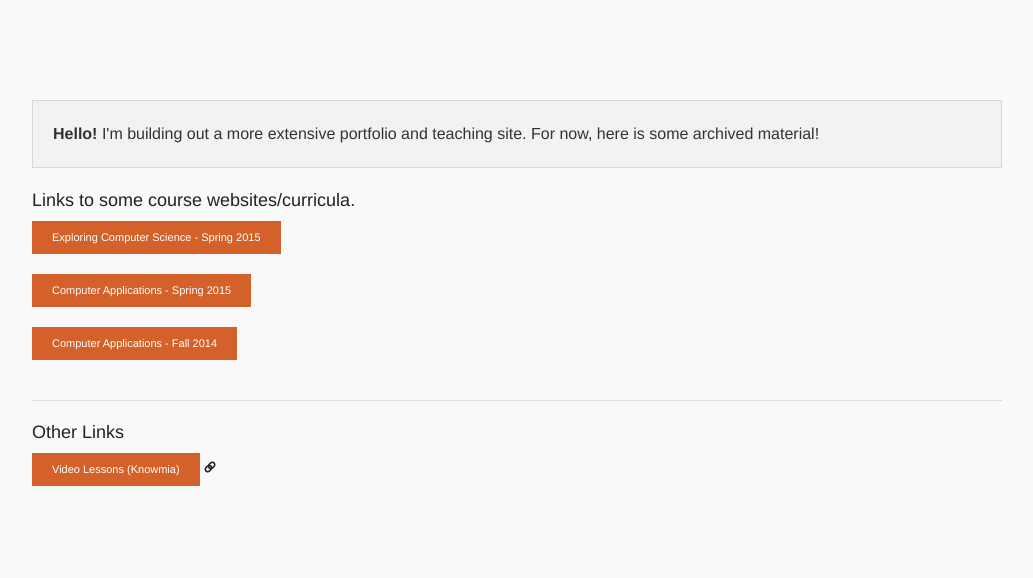
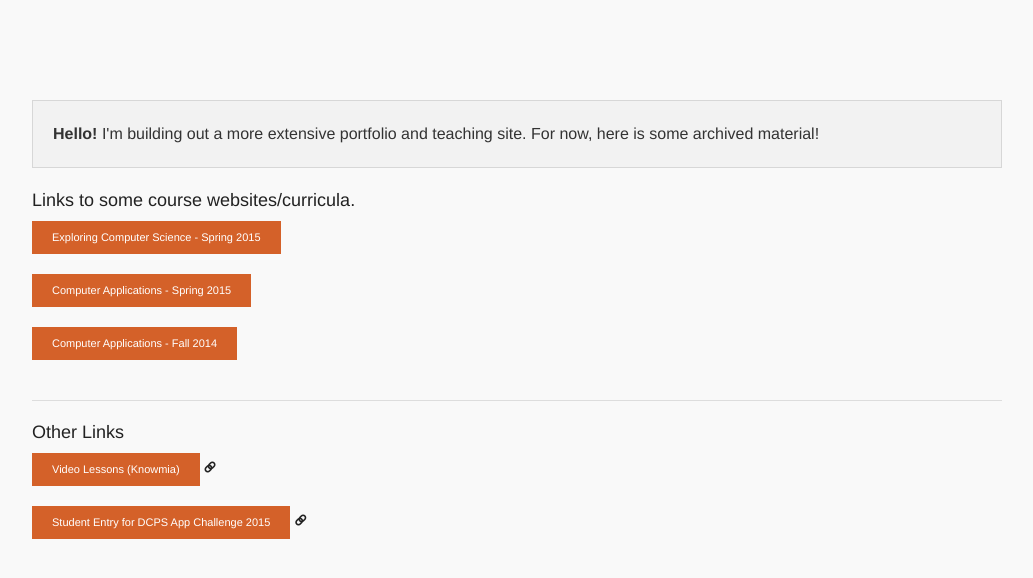
Before and after one commit to mr-shafiei/mr-shafiei.github.io, a Jekyll site: the page built from index.html, in a window 1280 px wide. Shown: the top 578 px of the page, without its empty margins (123-1156 px from the left). Built offline with Jekyll 4.4.1, drawn with Linux system fonts in a browser that asks for light colours; some web fonts are replaced; Markdown is read by kramdown in place of the engine named in the settings.

Commit message:
Update index.html

```diff
--- a/index.html
+++ b/index.html
@@ -12,5 +12,6 @@ title:      Mr. Shafiei
 <hr>
 
 <h5>Other Links</h5>
-<a href="http://www.knowmia.com/teacher/bobakshafiei" class="button tiny">Video Lessons (Knowmia)</a>
+<a href="http://www.knowmia.com/teacher/bobakshafiei" class="button tiny">Video Lessons (Knowmia)</a><br>
+<a href="http://mrshafiei.com/dcps-app-challenge/" class="button tiny">Student Entry for DCPS App Challenge 2015</a>
 </div>
```
